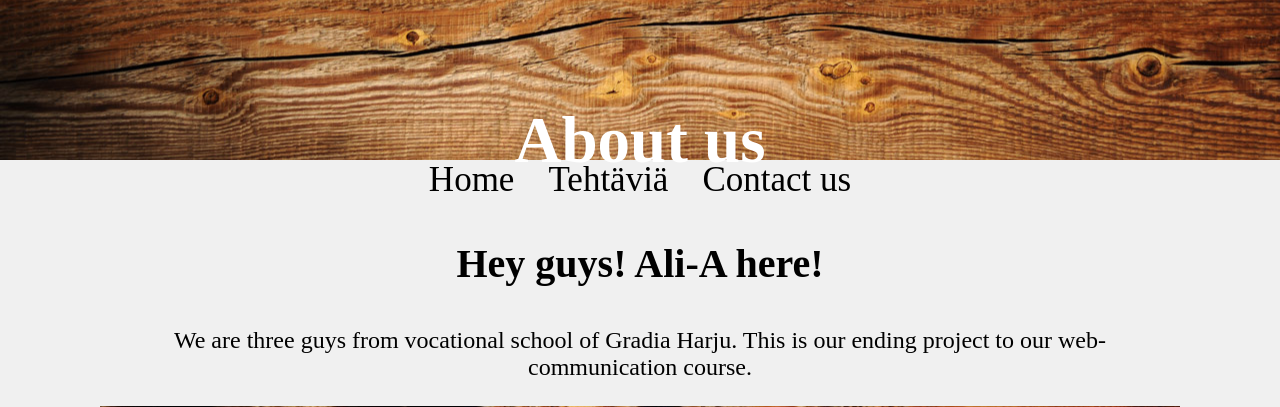
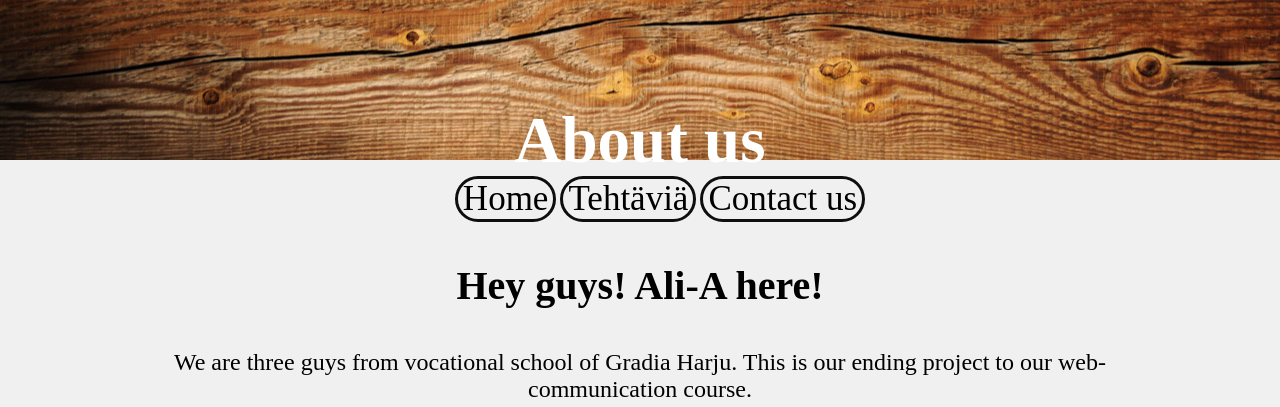
Before and after one commit to jaakop/saakoLisaaTehtavia, a PHP site: page /about/about.html in a window 1280 px wide. Shown: the part 381-788 px from the top of the page. Run offline with PHP 8.4, Linux system fonts and the light colour scheme.

Commit message:
Managed navbar style

```diff
--- a/Styles/navBarStyle.css
+++ b/Styles/navBarStyle.css
@@ -1,10 +1,16 @@
 link {
     color: black;
 }a{
-    padding: 15px;
     font-size: 35px;
     text-decoration: none;
     color: black;
+    margin: 5px;
+}
+.links{
+    border: 3px solid rgb(14, 14, 14);
+    border-radius: 25px;
+    padding: 0px;
+    margin: 0px;
 }
 .logo {
     height: 80px;
--- a/about/about.html
+++ b/about/about.html
@@ -13,7 +13,7 @@
 </head>
 <header>
     <div>
-        <a href="../index.html" class="logoLink"><img class="logo" src="../Media/logo.png" alt="logo.png"></a>
+        <a href="../index.html" class="logoLink" style="border:none"><img class="logo" src="../Media/logo.png" alt="logo.png"></a>
     </div>
     <div class="hero">
         <ul>
@@ -37,9 +37,11 @@
         <h1 style="color: white;font-size: 65px">About us</h1>
     </div>
     <div>
-        <a href="../index.html">Home</a>
-        <a href="../tehtavia/tehtavia.html">Tehtäviä</a>
-        <a href="../contact/contact.html">Contact us</a>
+        <ul>
+            <li class="links"><a href="../index.html">Home</a></li>
+            <li class="links"><a href="../tehtavia/tehtavia.html">Tehtäviä</a></li>
+            <li class="links"><a href="../contact/contact.html">Contact us</a></li>
+        </ul>
     </div>
 </header>
 <body>
```
